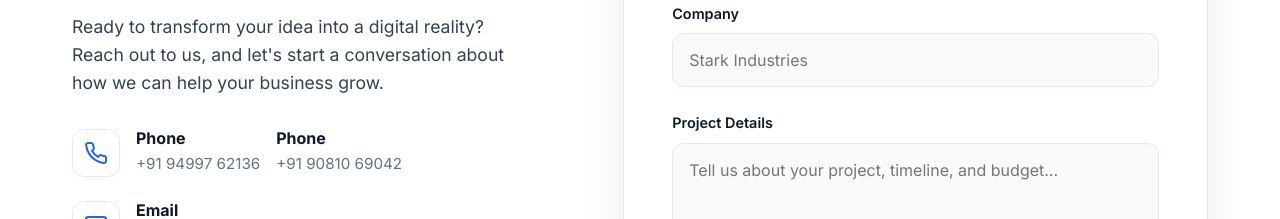
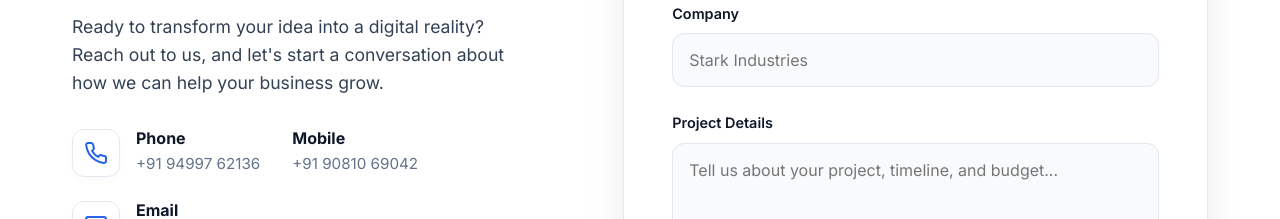
Before and after one commit to AakashNexaTech/Aakash-NexaTech, a React (Vite) app: page / in a window 1280 px wide. Shown: the part 2980-3199 px from the top of the page. Built offline with nearby package versions, Linux system fonts and the light colour scheme; no server answers.

Commit message:
feat: add Contact component with Firebase Firestore integration for form submissions

```diff
--- a/src/components/Contact.jsx
+++ b/src/components/Contact.jsx
@@ -56,8 +56,9 @@ const Contact = () => {
                                 <h4>Phone</h4>
                                 <p>+91 94997 62136</p>
                             </div>
+                            <br></br>
                                 <div>
-                                <h4>Phone</h4>
+                                <h4>Mobile</h4>
                                 <p>+91 90810 69042</p>
                             </div>
                         </div>
```
